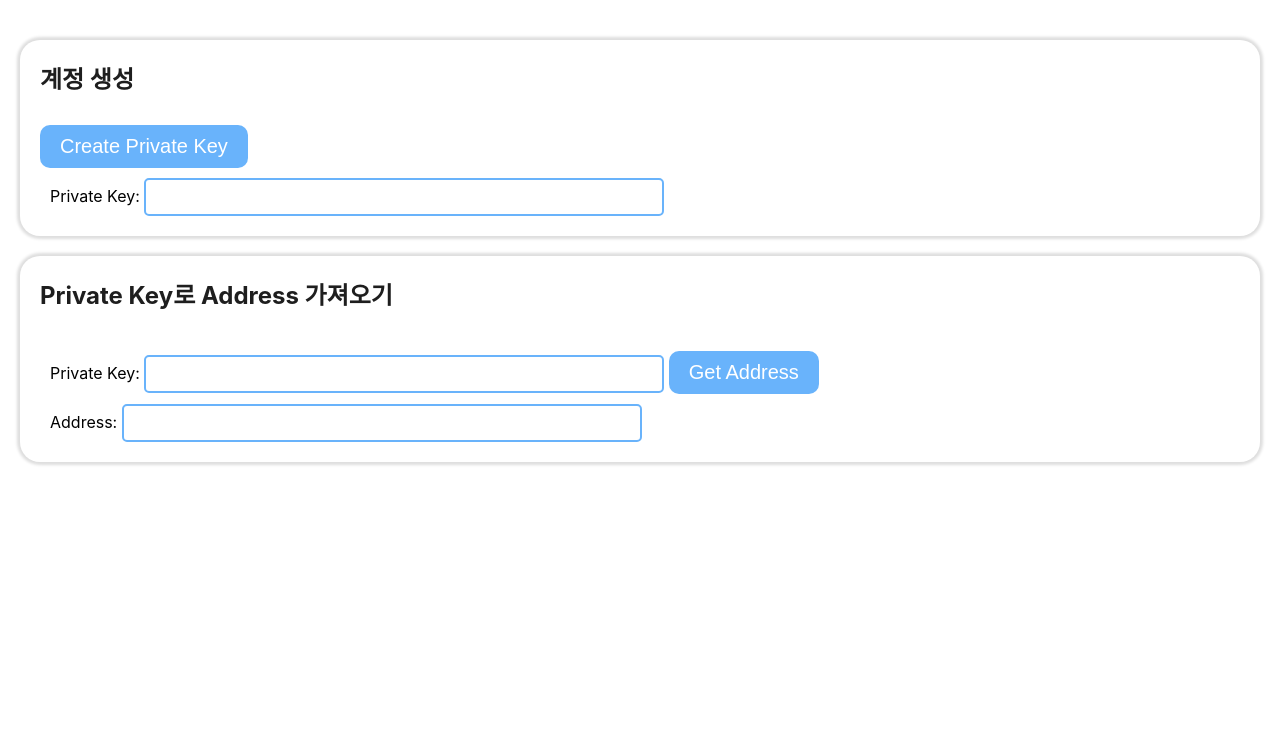
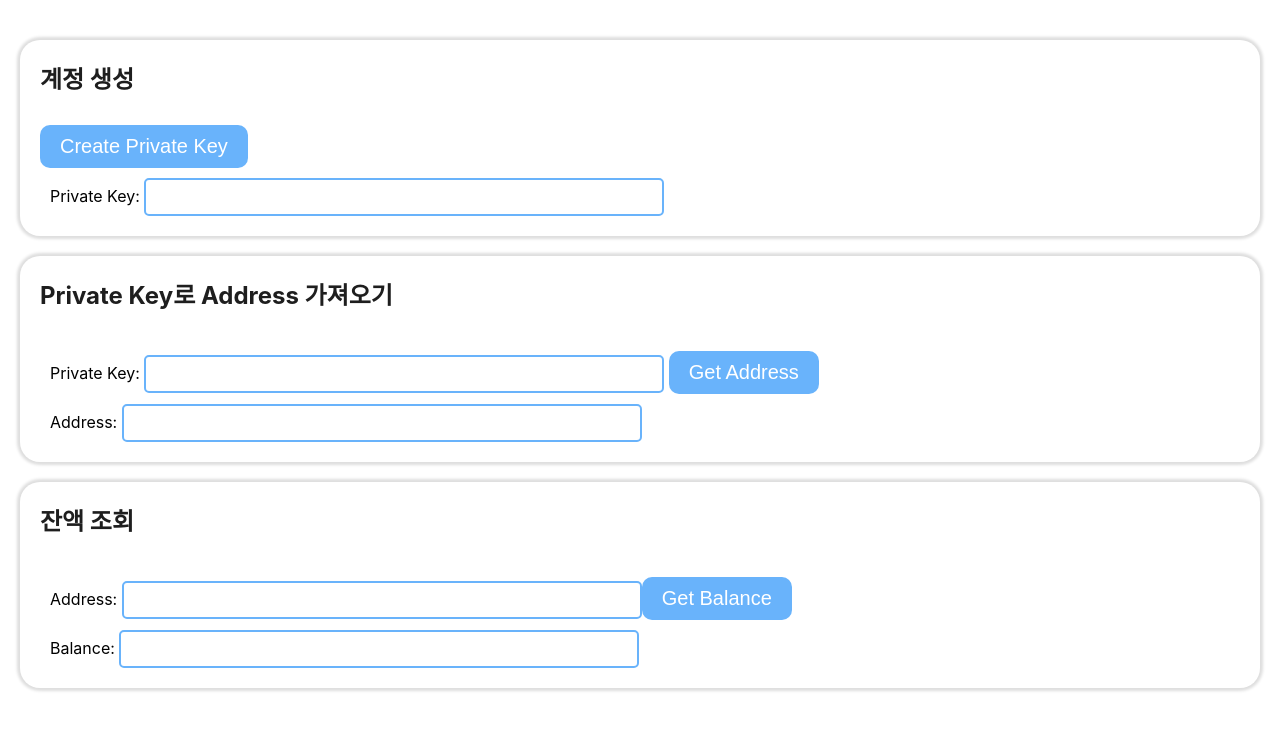
Before and after one commit to jeonsoeun/evm-test, a React (Create React App) app: page / in a window 1280 px wide. Shown: the top 730 px of the page. Built offline with nearby package versions, Linux system fonts and the light colour scheme.

Commit message:
밸런스 가져오기 완료

```diff
--- a/src/pages/MainPage.tsx
+++ b/src/pages/MainPage.tsx
@@ -1,12 +1,14 @@
 import Page from "../components/page/Page";
 import CreateKeySection from "../views/MainPage/CreateKeySection";
 import GetAddressFromPKSection from "../views/MainPage/GetAddressFromPKSection";
+import ShowBalanceSection from "../views/MainPage/ShowBalanceSection";
 
 const MainPage: React.FC = () => {
   return (
     <Page>
       <CreateKeySection />
       <GetAddressFromPKSection />
+      <ShowBalanceSection />
     </Page>
   );
 };
--- /dev/null
+++ b/src/service/getBalance.ts
@@ -0,0 +1,8 @@
+import Web3 from "web3";
+import { config } from "../config";
+
+export function getBalance(address: string) {
+  const providers = new Web3.providers.HttpProvider(config.httpProvider);
+  const web3 = new Web3(providers);
+  return web3.eth.getBalance(address);
+}
--- a/src/styles/Input.ts
+++ b/src/styles/Input.ts
@@ -8,3 +8,7 @@ export const BasicInput = styled.input`
   font-size: 16px;
   border: 2px solid ${color.primary};
 `;
+
+export const InputWrapper = styled.div`
+  padding: 10px 10px 0px 10px;
+`;
--- a/src/views/MainPage/GetAddressFromPKSection.tsx
+++ b/src/views/MainPage/GetAddressFromPKSection.tsx
@@ -3,7 +3,7 @@ import styled from "styled-components/macro";
 import Button from "../../components/button/Button";
 import { createAddress } from "../../service/createAddress";
 import { getAddressFromPrivateKey } from "../../service/getAddress";
-import { BasicInput } from "../../styles/Input";
+import { BasicInput, InputWrapper } from "../../styles/Input";
 import { Section } from "../../styles/Section";
 import { Title } from "../../styles/Title";
 
@@ -34,11 +34,4 @@ const GetAddressFromPKSection: React.FC = () => {
   );
 };
 
-const CreateAddressWrapper = styled.div`
-  margin-top: 10px;
-`;
-const InputWrapper = styled.div`
-  padding: 10px 10px 0px 10px;
-`;
-
 export default GetAddressFromPKSection;
--- /dev/null
+++ b/src/views/MainPage/ShowBalanceSection.tsx
@@ -0,0 +1,33 @@
+import { useRef, useState } from "react";
+import Button from "../../components/button/Button";
+import { getAddressFromPrivateKey } from "../../service/getAddress";
+import { getBalance } from "../../service/getBalance";
+import { BasicInput, InputWrapper } from "../../styles/Input";
+import { Section } from "../../styles/Section";
+import { Title } from "../../styles/Title";
+
+const ShowBalanceSection: React.FC = () => {
+  const addressRef = useRef<HTMLInputElement | null>(null);
+  const [balance, setBalance] = useState<string>("");
+  const onClickGetAddress = async () => {
+    if (addressRef?.current?.value) {
+      setBalance(await getBalance(addressRef.current.value));
+    }
+  };
+  return (
+    <Section>
+      <Title>잔액 조회</Title>
+      <InputWrapper>
+        Address: <BasicInput ref={addressRef} />
+        <Button onClick={onClickGetAddress} fontSize="20px" padding="10px 20px">
+          Get Balance
+        </Button>
+      </InputWrapper>
+      <InputWrapper>
+        Balance: <BasicInput value={balance} readOnly />
+      </InputWrapper>
+    </Section>
+  );
+};
+
+export default ShowBalanceSection;
```
